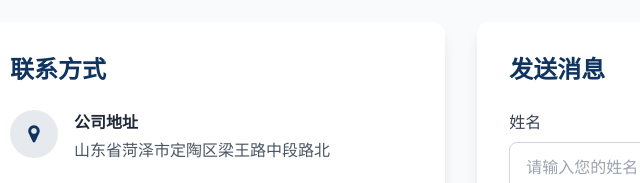
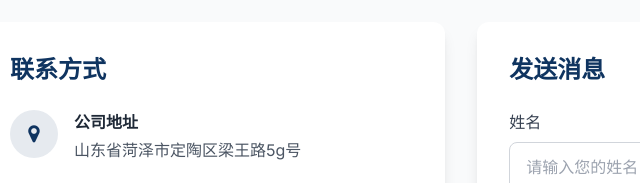
Before and after one commit to ju7tme/sdtianhou.github.io, a plain HTML site: page index.html in a window 1280 px wide. Shown: the part 4620-4803 px from the top of the page, 54-694 px from the left. Drawn offline with nearby package versions, Linux system fonts and the light colour scheme.

Commit message:
Update index.html

```diff
--- a/index.html
+++ b/index.html
@@ -547,7 +547,7 @@
                             </div>
                             <div>
                                 <h4 class="font-semibold text-gray-800 mb-1">公司地址</h4>
-                                <p class="text-gray-600">山东省菏泽市定陶区梁王路中段路北</p>
+                                <p class="text-gray-600">山东省菏泽市定陶区梁王路5g号</p>
                             </div>
                         </div>
 
```
